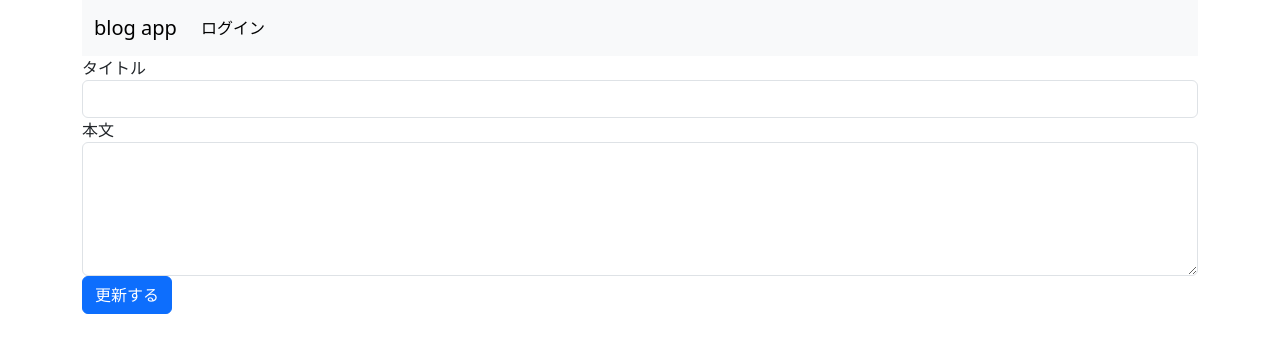
After one commit to pdTrade/flask-blog-sample, a Flask app: template templates/edit.html in a window 1280 px wide. The commit adds this page. Shown: the top 353 px of the page. Run offline with Flask 3, Linux system fonts and the light colour scheme; the template is opened without the code that fills it, so the values that code supplies are empty.

Commit message:
更新処理

```diff
--- a/app.py
+++ b/app.py
@@ -68,5 +68,27 @@ def show_entry(id):
   entry = Entry.query.get(id)
   return render_template('show.html', entry=entry)
 
+@app.route('/entries/<int:id>/edit')
+def edit_entry(id):
+  if not session.get('logged_in'):
+    return redirect(url_for('login'))
+  entry = Entry.query.get(id)
+  return render_template('edit.html', entry=entry)
+
+@app.route('/entries/<int:id>/update', methods=['POST'])
+def update_entry(id):
+  if not session.get('logged_in'):
+    return redirect(url_for('login'))
+  entry = Entry.query.get(id)
+  entry.title = request.form['title']
+  entry.text = request.form['text']
+
+  db.session.merge(entry)
+  db.session.commit()
+
+  flash('記事が更新されました')
+
+  return redirect(url_for('show_entries'))
+
 # app.logger.debug(app.config['USERNAME'])
 # app.logger.debug(app.config['PASSWORD'])
--- /dev/null
+++ b/templates/edit.html
@@ -0,0 +1,15 @@
+{% extends "layout.html" %}
+{% block body %}
+<form action="{{ url_for('update_entry', id=entry.id) }}" method=post>
+  <div class="form-group">
+    <label for="inputTitle">タイトル</label>
+    <input type="text" class="form-control" id="inputTitle" name=title value={{ entry.title }}>
+  </div>
+  <div class="form-group">
+    <label for="inputText">本文</label>
+    <textarea class="form-control" id="inputText" name=text rows="5">{{ entry.text }}</textarea>
+  </div>
+  <button type="submit" class="btn btn-primary">更新する</button>
+</form>
+
+{% endblock %}
--- a/templates/show.html
+++ b/templates/show.html
@@ -4,4 +4,8 @@
 <h2>{{ entry.title }}</h2>
 <div>{{ entry.text }}</div>
 
+<form action="{{ url_for('edit_entry', id=entry.id) }}" method="GET">
+  <button type="submit" class="btn btn-secondary">編集</button>
+</form>
+
 {% endblock %}
```
